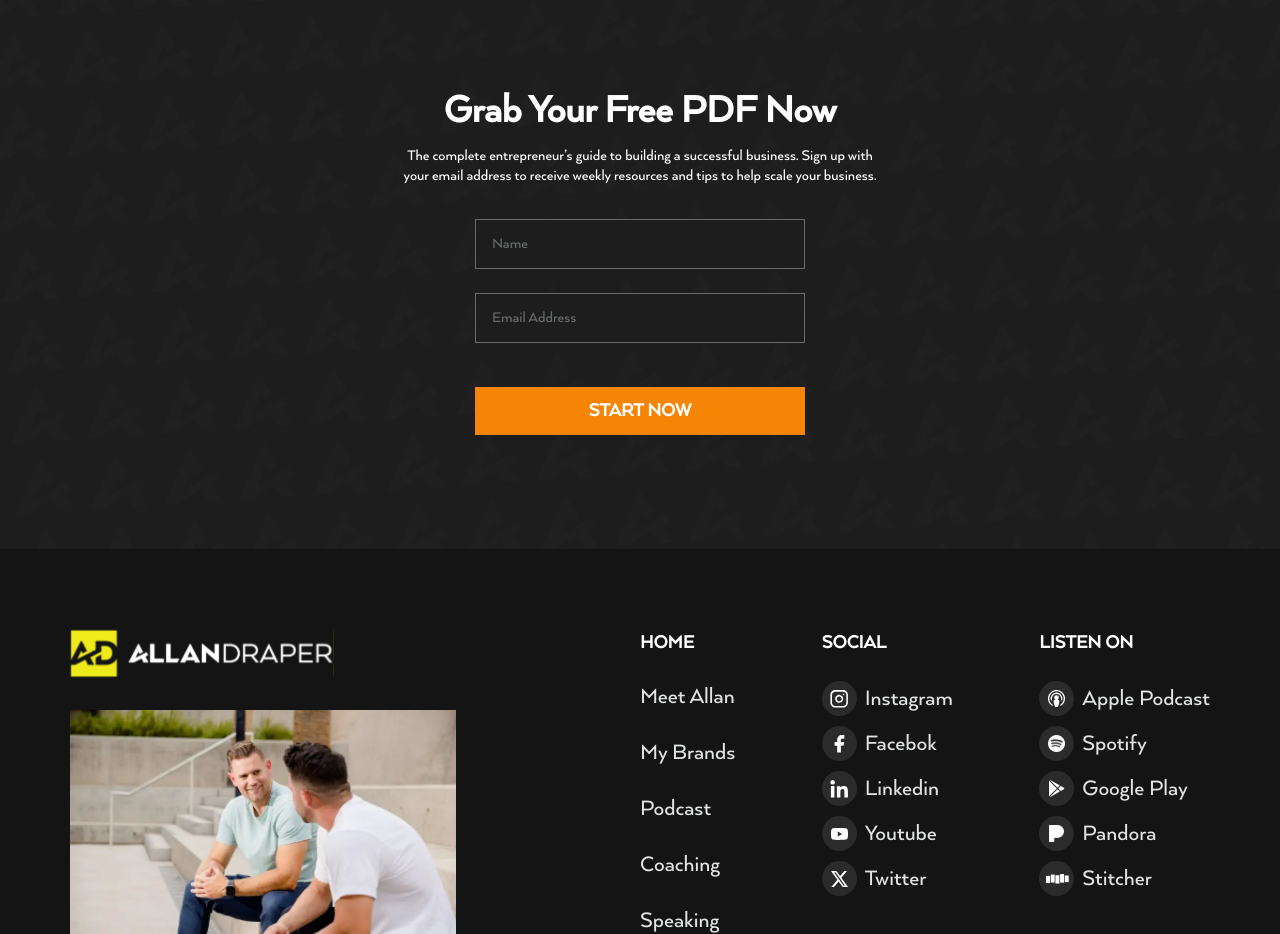
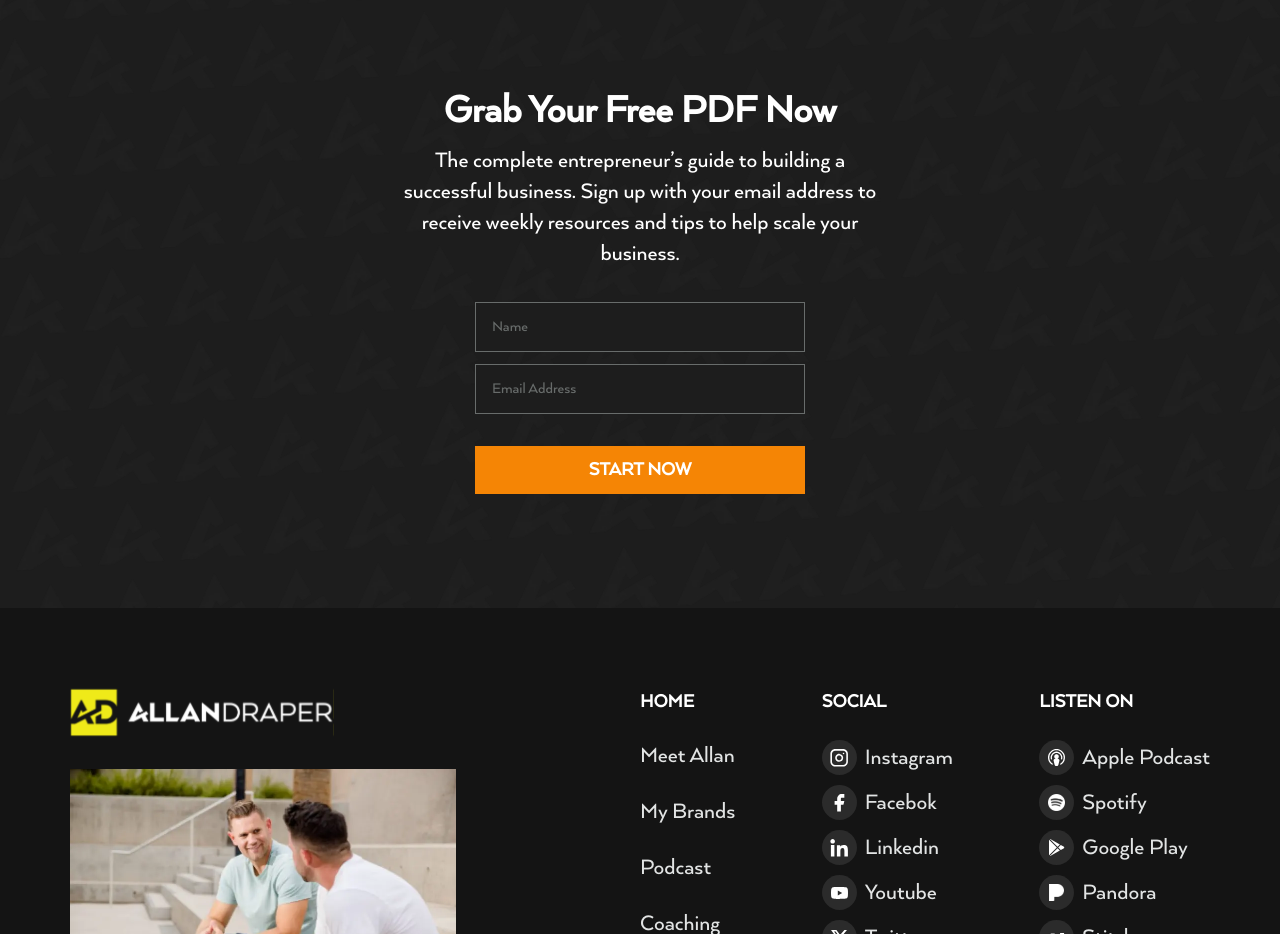
Before and after one commit to Deepak-Maan/Allan-Drapper, a Next.js app: page / in a window 1280 px wide. Shown: the part 4540-5474 px from the top of the page. Built offline with nearby package versions, Linux system fonts and the light colour scheme.

Commit message:
modified grabpdf section

```diff
--- a/src/app/globals.css
+++ b/src/app/globals.css
@@ -161,3 +161,19 @@ input::-webkit-inner-spin-button {
 .reviews .swiper-slide.swiper-slide-next {
   transform: scaleY(1) !important;
 }
+
+
+input:-internal-autofill-selected {
+  background-color: black !important;
+}
+
+input:-webkit-autofill,
+input:-webkit-autofill:hover,
+input:-webkit-autofill:focus,
+input:-webkit-autofill:active {
+  -webkit-box-shadow: 0 0 0 30px #1D1D1D inset !important;
+}
+
+input:-webkit-autofill {
+  -webkit-text-fill-color: #8E8E8E !important;
+}
--- a/src/components/common/GrabPdf.jsx
+++ b/src/components/common/GrabPdf.jsx
@@ -47,7 +47,7 @@ const GrabPdf = () => {
         <div className='bg-grabPdf bg-no-repeat bg-cover bg-darkGray py-12 sm:py-16 md:py-20 lg:py-[115px]'>
             <div className="container mx-auto px-3">
                 <H2 heading="Grab Your Free PDF Now" className="text-white after:hidden text-center" />
-                <p className='text-white font-medium text-base leading-130 pt-3 max-w-[485px] text-center pb-8 mx-auto'>
+                <p className='text-white font-medium tet-lg sm:text-xl md:text-2xl !leading-130 pt-3 max-w-[485px] text-center pb-8 mx-auto'>
                     The complete entrepreneur’s guide to building a successful business. Sign up with your email address to receive weekly resources and tips to help scale your business.
                 </p>
                 <div className='max-w-[330px] mx-auto'>
@@ -59,18 +59,18 @@ const GrabPdf = () => {
                                 placeholder="Name"
                                 value={name}
                                 onChange={(e) => setName(e.target.value)}
-                                className={`border border-offGray text-base leading-150 h-[50px] font-normal px-4 py-2 text-offGray bg-darkGray w-full placeholder:text-offGray focus:outline-none ${errors.name ? 'border-red-500' : ''}`}
+                                className={`border border-offGray text-base leading-150 h-[50px] font-normal px-4 py-2 text-offGray !bg-darkGray w-full placeholder:text-offGray focus:outline-none autofill:!bg-transparent ${errors.name ? 'border-red-500' : ''}`}
                             />
                             {errors.name && <p className="text-red-500 text-sm">{errors.name}</p>}
                         </div>
-                        <div className='mb-3'>
+                        <div>
                             <input
                                 id='email'
                                 type="email"
                                 placeholder="Email Address"
                                 value={email}
                                 onChange={(e) => setEmail(e.target.value)}
-                                className={`border mt-3 border-offGray text-base leading-150 h-[50px] font-normal px-4 py-2 text-offGray bg-darkGray w-full placeholder:text-offGray focus:outline-none ${errors.email ? 'border-red-500' : ''}`}
+                                className={`border border-offGray text-base leading-150 h-[50px] font-normal px-4 py-2 text-offGray !bg-darkGray w-full placeholder:text-offGray focus:outline-none autofill:!bg-transparent ${errors.email ? 'border-red-500' : ''}`}
                             />
                             {errors.email && <p className="text-red-500 text-sm">{errors.email}</p>}
                         </div>
```
